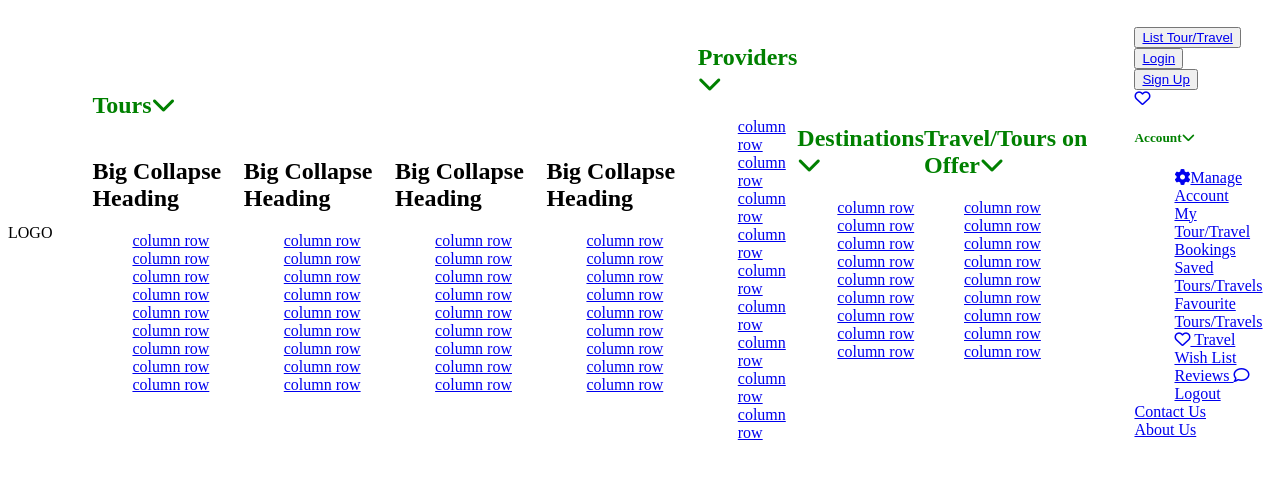
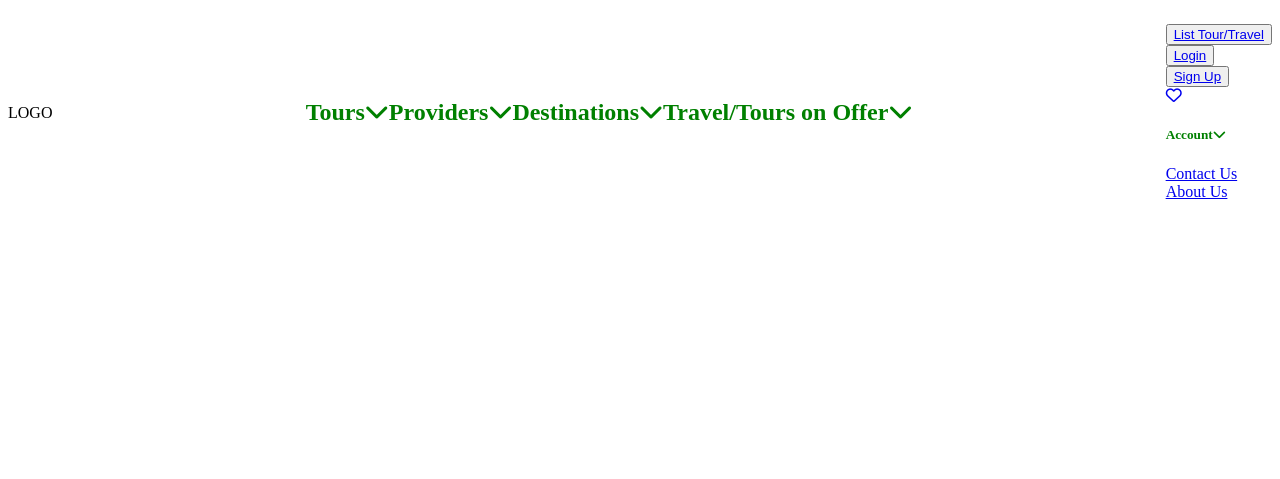
Before and after one commit to meshcode25/The-Tourism-Village, a PHP site: page / in a window 1280 px wide. Shown: the top 479 px of the page. Run offline with PHP 8.4, Linux system fonts and the light colour scheme; some libraries are stand-ins or nearby versions.

Commit message:
still on the navheader

```diff
--- a/TourismVillageFrontend/index.html
+++ b/TourismVillageFrontend/index.html
@@ -18,10 +18,11 @@
                     <li>
                         <div class="bigcollapsecontainer" >
                                 <h2 class="navlinkheading"><a class="mainnavlink">Tours<i class="fa-solid fa-chevron-down tourchevron dropdown"></i> </a></h2>
-                                <div class="bigcollapsediv">
+
+                                <div class="bigcollapsediv collapsediv">
                                     <!-- Big collapse column one-->
                                     <div class="bigcollapsecolumn">
-                                        <h2 class="bigcollapseheader">Big Collapse Heading</h2>
+                                        <h2 class="bigcollapseheader ">Big Collapse Heading</h2>
                                         <div class="linebreak"></div>
                                         <ul class="bigcollapsecolumn">
                                             <li class="columnrow"><a href="#" >column row</a> </li>
@@ -164,7 +165,7 @@
                 <li class="login"><button class= "loginbutton" type="button"><a href="#" class="loginlink">Login</a></button></li>
                 <li class="signup"><button class="signupbutton" type="button"><a href="#" class="signuplink">Sign Up</a></button></li>
                 <li class="wishlist"><Span class="wishlistnotification"></Span><a href="#" class="wishlistlink"> <i class="fa-regular fa-heart"></i></a></li>
-                <li class="Account">
+                <li class="account">
                     <h5><a class="mainnavlink accountlink">Account<i class="fa-solid dropdown fa-chevron-down tourchevron"></i></a> </h5>
                     <ul class="accountmenulist">
                         <li class="myaccount"><a href="#" class="manageaccountlink"><span class="gearicon"><i class="fa-solid fa-gear"></i></span>Manage Account</a></li>
--- a/TourismVillageFrontend/main.css
+++ b/TourismVillageFrontend/main.css
@@ -12,11 +12,6 @@
     cursor:pointer;
 }
 
-.navcontainer{
-    display:flex;
-    justify-content: space-between;
-    align-items: center;
-}
 .navcontainer li{
     list-style: none;
     text-decoration:none;
@@ -27,32 +22,30 @@
     text-decoration:none;
 
 }
-
-.bigcollapsediv{
-    display:flex;
-    justify-content: space-between;
-    align-items: center;
+.linebreak{
+    width:90%;
+    height:2px;
+    background-color:black;
+}
+.bigcollapseheader{
+    font-size:medium;
+    font-weight:bolder;
 }
 
-.navlinks{
-    display:flex;
-    justify-content: space-between;
-    align-items: center;
-}
+
 /* Media Qeuries list */
 @media screen and (max-width:450px){
 
 }
 
 @media screen and ((min-width:451px) and (max-width:768px)){
-    .navcontainer{
-        display:flex;
 
-
-    }
 }
 
 @media screen and ((min-width:769px) and (max-width:992px)){
+
+
+
 
 }
 
@@ -60,6 +53,70 @@
 
 }
 
-@media screen and (min-width:12001px){
+@media screen and (min-width:1201px){
 
+    .body{
+        background-color: blue;
+    }
+    .navcontainer{
+        display:flex;
+        justify-content: space-between;
+        align-items: center;
+    }
+
+
+    .bigcollapsediv{
+        display:flex;
+        justify-content: space-between;
+        align-items: center;
+    }
+
+    .navlinks{
+        display:flex;
+        justify-content: space-between;
+        align-items: center;
+    }
+    .collapsediv{
+        display:none;
+    }
+
+    .supportlinkscontainer ul li ul{
+        display:none;
+        background-color:yellow;
+    }
+
+    /* .mainnavlink:hover + .collapsediv {
+        background-color:green;
+        display:block;
+    } */
+
+    .navlinkscontainer .navlinks li:hover div h2 + div {
+        background-color:red;
+        display:block;
+        position:relative;
+        top:0;
+        left:0;
+
+    }
+
+
+    .navlinkscontainer .navlinks li:hover div h2 + .bigcollapsediv {
+        background-color:red;
+        display:flex;
+        justify-content: space-around;
+        align-items:center;
+        position:relative;
+        top:0;
+        left:0;
+
+    }
+
+
+
+    .account:hover h5 + ul{
+        display:block;
+        position: relative;
+        top:0;
+        left:0;
+    }
 }
```
